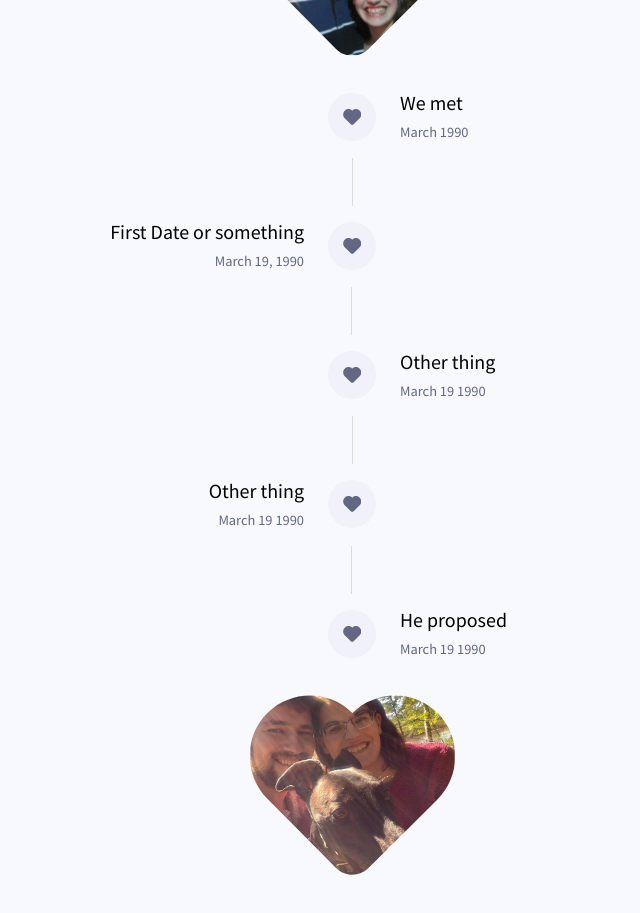
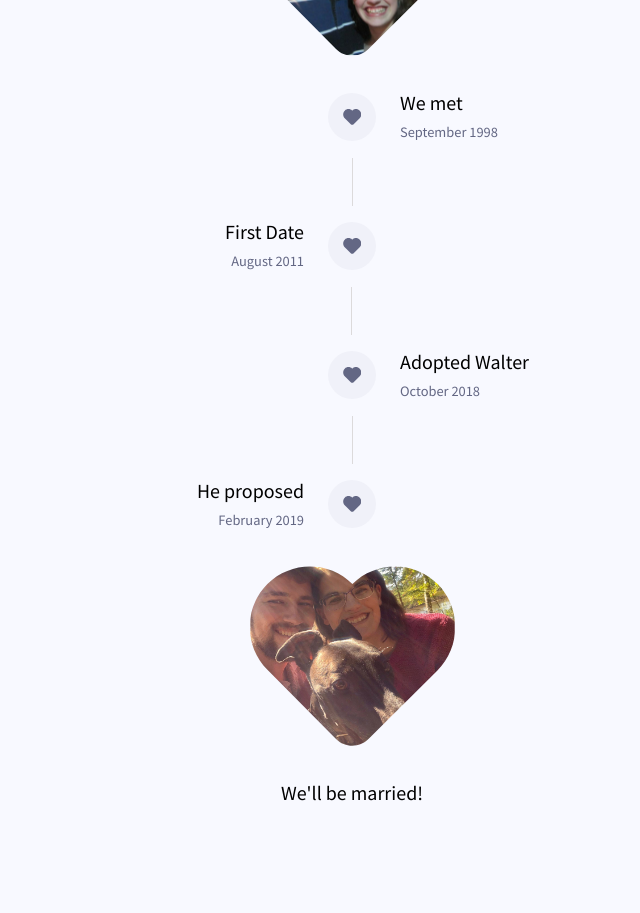
Before and after one commit to mittonface/crundle.love, a Next.js app: page / in a window 1280 px wide. Shown: the part 1940-2853 px from the top of the page, without its empty margins (288-928 px from the left). Built offline with nearby package versions, Linux system fonts and the light colour scheme.

Commit message:
stub in some real dates

```diff
--- a/components/Timeline.tsx
+++ b/components/Timeline.tsx
@@ -78,7 +78,7 @@ const Timeline = () => {
                 </div>
                 <div>
                   <h5 className="mb-0">We met</h5>
-                  <span className="small text-primary">March 1990</span>
+                  <span className="small text-primary">September 1998</span>
                 </div>
               </li>
               <li>
@@ -103,8 +103,8 @@ const Timeline = () => {
                   </svg>
                 </div>
                 <div>
-                  <h5 className="mb-0">First Date or something</h5>
-                  <span className="small text-primary">March 19, 1990</span>
+                  <h5 className="mb-0">First Date</h5>
+                  <span className="small text-primary">August 2011</span>
                 </div>
               </li>
               <li>
@@ -129,34 +129,8 @@ const Timeline = () => {
                   </svg>
                 </div>
                 <div>
-                  <h5 className="mb-0">Other thing</h5>
-                  <span className="small text-primary">March 19 1990</span>
-                </div>
-              </li>
-              <li>
-                <div className="story-icon bg-icon-primary">
-                  <svg
-                    version="1.1"
-                    className="icon-svg"
-                    xmlBase="http://www.w3.org/2000/svg"
-                    xmlnsXlink="http://www.w3.org/1999/xlink"
-                    x="0px"
-                    y="0px"
-                    viewBox="0 0 107 93"
-                    enable-background="new 0 0 107 93"
-                    xmlSpace="preserve"
-                  >
-                    <path
-                      fill="#636784"
-                      d="M53.6825,9.4436L53.6825,9.4436C41.6532-2.4793,22.2392-2.5,10.1866,9.4439
-                                  c-12.1565,12.0471-12.07,31.7375-0.0219,43.8819l35.08,35.3601c4.5697,4.6061,12.0081,4.6357,16.6142,0.0661l35.1704-34.8918
-                                  c12.1523-12.056,12.4179-32.0464,0.3787-44.2154C85.3917-2.5013,65.8078-2.5857,53.6825,9.4436z"
-                    />
-                  </svg>
-                </div>
-                <div>
-                  <h5 className="mb-0">Other thing</h5>
-                  <span className="small text-primary">March 19 1990</span>
+                  <h5 className="mb-0">Adopted Walter</h5>
+                  <span className="small text-primary">October 2018</span>
                 </div>
               </li>
               <li>
@@ -182,7 +156,7 @@ const Timeline = () => {
                 </div>
                 <div>
                   <h5 className="mb-0">He proposed</h5>
-                  <span className="small text-primary">March 19 1990</span>
+                  <span className="small text-primary">February 2019</span>
                 </div>
               </li>
             </ol>
```
